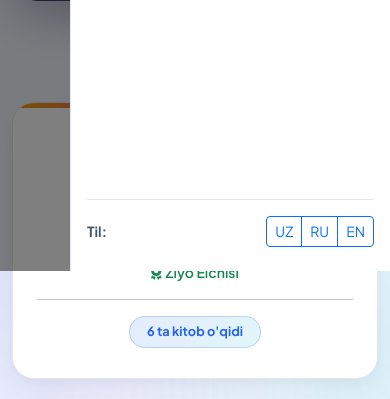
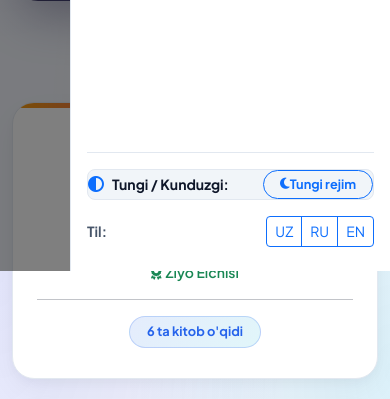
Before and after one commit to gofurovh116-ctrl/SmartLib, a Django app: page / in a window 390 px wide, after a click on "Menyu". Shown: the part 573-972 px from the top of the page. Run offline with Django 5.2, Linux system fonts and the light colour scheme; data comes from the database, SQL or seed files in the repository; data that the repository does not hold is empty; some libraries are stand-ins or nearby versions.

Commit message:
Restore and enhance dark and light mode toggle across mobile, desktop and admin panel

```diff
--- a/templates/base.html
+++ b/templates/base.html
@@ -17,6 +17,15 @@
     <link href="https://cdn.jsdelivr.net/npm/bootstrap@5.3.3/dist/css/bootstrap.min.css" rel="stylesheet">
     <!-- Font Awesome 6 -->
     <link href="https://cdnjs.cloudflare.com/ajax/libs/font-awesome/6.5.2/css/all.min.css" rel="stylesheet">
+    <script>
+        (function() {
+            try {
+                var savedTheme = localStorage.getItem('smartlib_theme_v3') || localStorage.getItem('smartlib_theme') || 'light';
+                document.documentElement.setAttribute('data-theme', savedTheme);
+                document.documentElement.setAttribute('data-bs-theme', savedTheme);
+            } catch (e) {}
+        })();
+    </script>
     <style>
         /* =========================================================
            CREATIVE AURORA & NEO-GLASS DESIGN SYSTEM (LIGHT MODE)
@@ -312,20 +321,28 @@
         }
 
         .theme-toggle-btn {
-            width: 38px;
-            height: 38px;
+            width: 40px;
+            height: 40px;
             border-radius: 50%;
-            border: 1px solid var(--border-color);
+            border: 1.5px solid var(--border-color);
             background: var(--bg-card);
             color: var(--text-main);
             display: inline-flex;
             align-items: center;
             justify-content: center;
             cursor: pointer;
-            transition: all 0.2s;
+            box-shadow: 0 2px 8px rgba(15, 23, 42, 0.08);
+            transition: all 0.25s cubic-bezier(0.16, 1, 0.3, 1);
+        }
+        .theme-toggle-btn:hover {
+            transform: scale(1.08);
+            border-color: var(--primary-blue);
+            box-shadow: 0 4px 14px rgba(37, 99, 235, 0.25);
         }
         [data-theme="dark"] .theme-toggle-btn {
-            color: #facc15;
+            color: #facc15 !important;
+            border-color: #334155;
+            background: #1e293b;
         }
 
         /* Cards */
@@ -746,6 +763,18 @@
 
             <!-- Footer of Offcanvas -->
             <div class="pt-3 border-top mt-3" style="border-color: var(--border-color);">
+                <!-- Mobile Drawer Theme Mode Row -->
+                <div class="d-flex align-items-center justify-content-between mb-3 p-2.5 rounded-3" style="background: var(--bg-subtle); border: 1px solid var(--border-color);">
+                    <div class="d-flex align-items-center gap-2">
+                        <i class="fa-solid fa-circle-half-stroke text-primary"></i>
+                        <span class="small fw-bold" style="color: var(--text-main);">Tungi / Kunduzgi:</span>
+                    </div>
+                    <button type="button" class="btn btn-sm btn-outline-primary rounded-pill px-3 py-1 theme-toggle-action d-flex align-items-center gap-1.5 fw-bold" style="font-size: 0.8rem;">
+                        <i class="fa-solid fa-moon theme-icon"></i>
+                        <span class="theme-label-text">Tungi rejim</span>
+                    </button>
+                </div>
+
                 <div class="d-flex align-items-center justify-content-between mb-2">
                     <span class="small fw-bold text-muted">Til:</span>
                     <div class="btn-group btn-group-sm">
@@ -893,26 +922,45 @@
             function applyTheme(theme) {
                 htmlEl.setAttribute('data-theme', theme);
                 htmlEl.setAttribute('data-bs-theme', theme);
+                try {
+                    localStorage.setItem('smartlib_theme_v3', theme);
+                    localStorage.setItem('smartlib_theme', theme);
+                } catch (e) {}
+
+                // Update theme color meta
+                const metaThemeColor = document.querySelector('meta[name="theme-color"]');
+                if (metaThemeColor) {
+                    metaThemeColor.setAttribute('content', theme === 'dark' ? '#070b14' : '#2563eb');
+                }
+
+                // Update all theme icons
                 document.querySelectorAll('.theme-icon').forEach(icon => {
                     if (theme === 'dark') {
                         icon.className = 'fa-solid fa-sun theme-icon text-warning';
                     } else {
-                        icon.className = 'fa-solid fa-moon theme-icon';
+                        icon.className = 'fa-solid fa-moon theme-icon text-primary';
                     }
                 });
+
+                // Update text labels
+                document.querySelectorAll('.theme-label-text').forEach(lbl => {
+                    lbl.textContent = theme === 'dark' ? 'Kunduzgi rejim' : 'Tungi rejim';
+                });
             }
 
-            // Always default to clean light mode (#f4f7fe + #ffffff + #2563eb)
-            let savedTheme = localStorage.getItem('smartlib_theme_v3') || 'light';
+            let savedTheme = 'light';
+            try {
+                savedTheme = localStorage.getItem('smartlib_theme_v3') || localStorage.getItem('smartlib_theme') || 'light';
+            } catch (e) {}
             applyTheme(savedTheme);
 
-            document.querySelectorAll('.theme-toggle-action').forEach(btn => {
-                btn.addEventListener('click', function() {
-                    const current = htmlEl.getAttribute('data-theme');
-                    const next = current === 'dark' ? 'light' : 'dark';
-                    localStorage.setItem('smartlib_theme_v3', next);
-                    applyTheme(next);
-                });
+            document.addEventListener('click', function(e) {
+                const btn = e.target.closest('.theme-toggle-action');
+                if (!btn) return;
+                e.preventDefault();
+                const current = htmlEl.getAttribute('data-theme') || 'light';
+                const next = current === 'dark' ? 'light' : 'dark';
+                applyTheme(next);
             });
         })();
 
```
Also changed, not shown: static/css/admin_custom.css (+26 -0 lines), static/js/admin_custom.js (+46 -0 lines).
